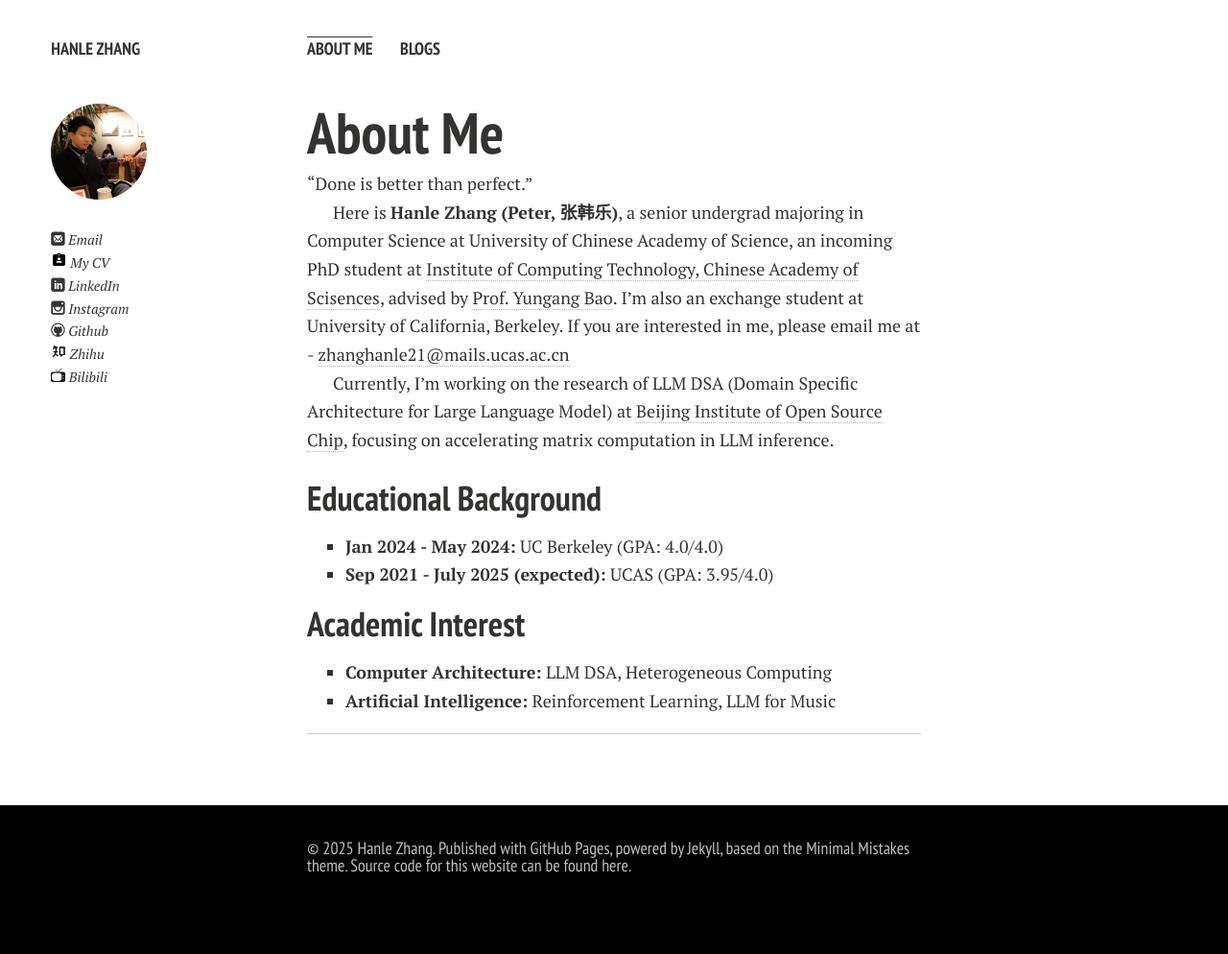
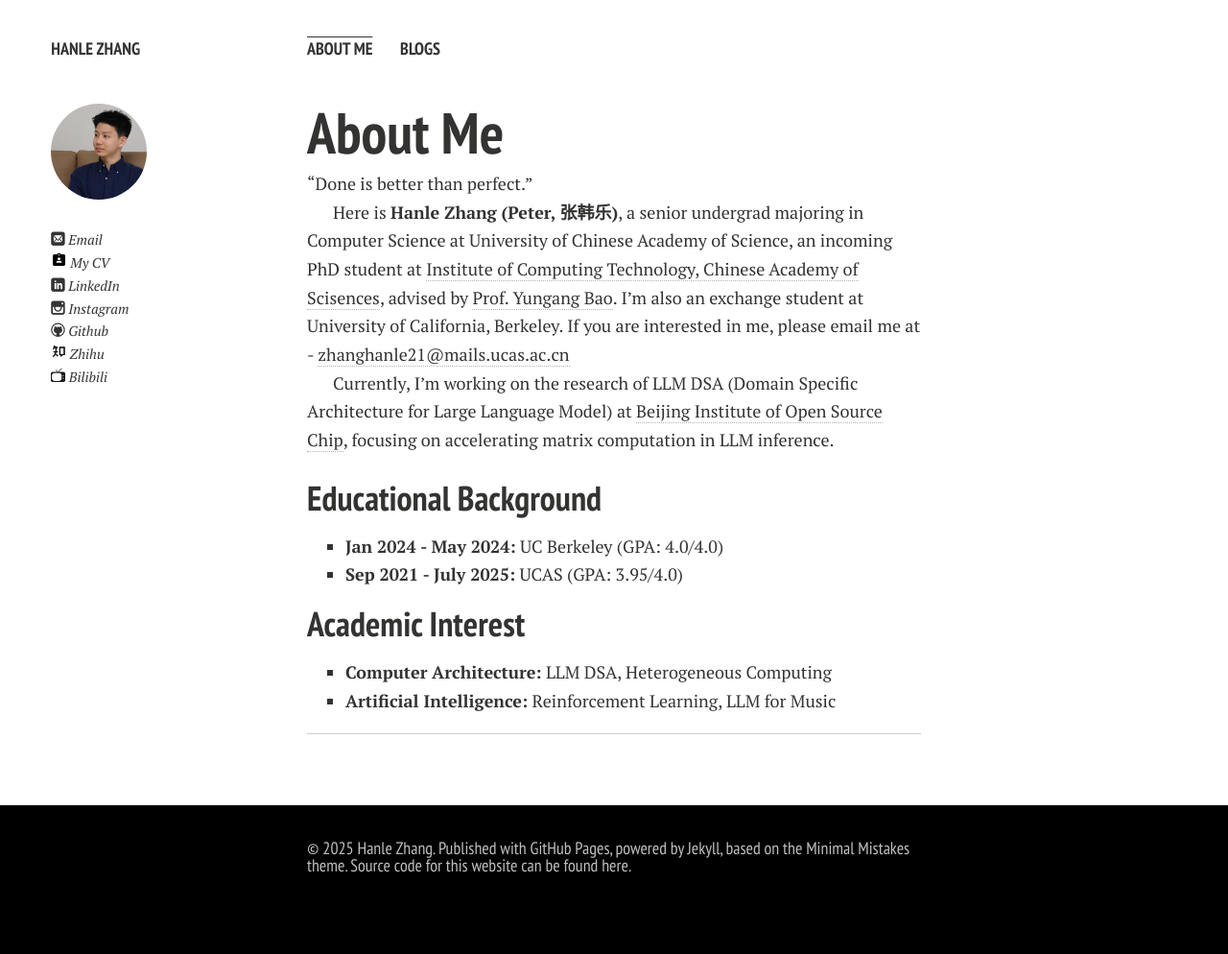
Before and after one commit to LeleCheung/LeleCheung.github.io, a Jekyll site: the page built from index.md, in a window 1280 px wide. Shown: the whole page at 96% size. Built offline with Jekyll 4.4.1, drawn with Linux system fonts in a browser that asks for light colours; nearby versions of some CDN libraries; comment, search, counter and statistics services are not loaded; a style sheet for code colours, icons or effects is not loaded; our own code applies the rules of GitHub Pages for plain Markdown files.

```diff
--- a/index.md
+++ b/index.md
@@ -13,7 +13,7 @@ Currently, I'm working on the research of LLM DSA (Domain Specific Architecture
 ## Educational Background
 
 - **Jan 2024 - May 2024:** UC Berkeley (GPA: 4.0/4.0)
-- **Sep 2021 - July 2025 (expected):** UCAS (GPA: 3.95/4.0)
+- **Sep 2021 - July 2025:** UCAS (GPA: 3.95/4.0)
 
 ## Academic Interest
 
```
Also changed, not shown: images/portrait.jpg, 1 other file.
